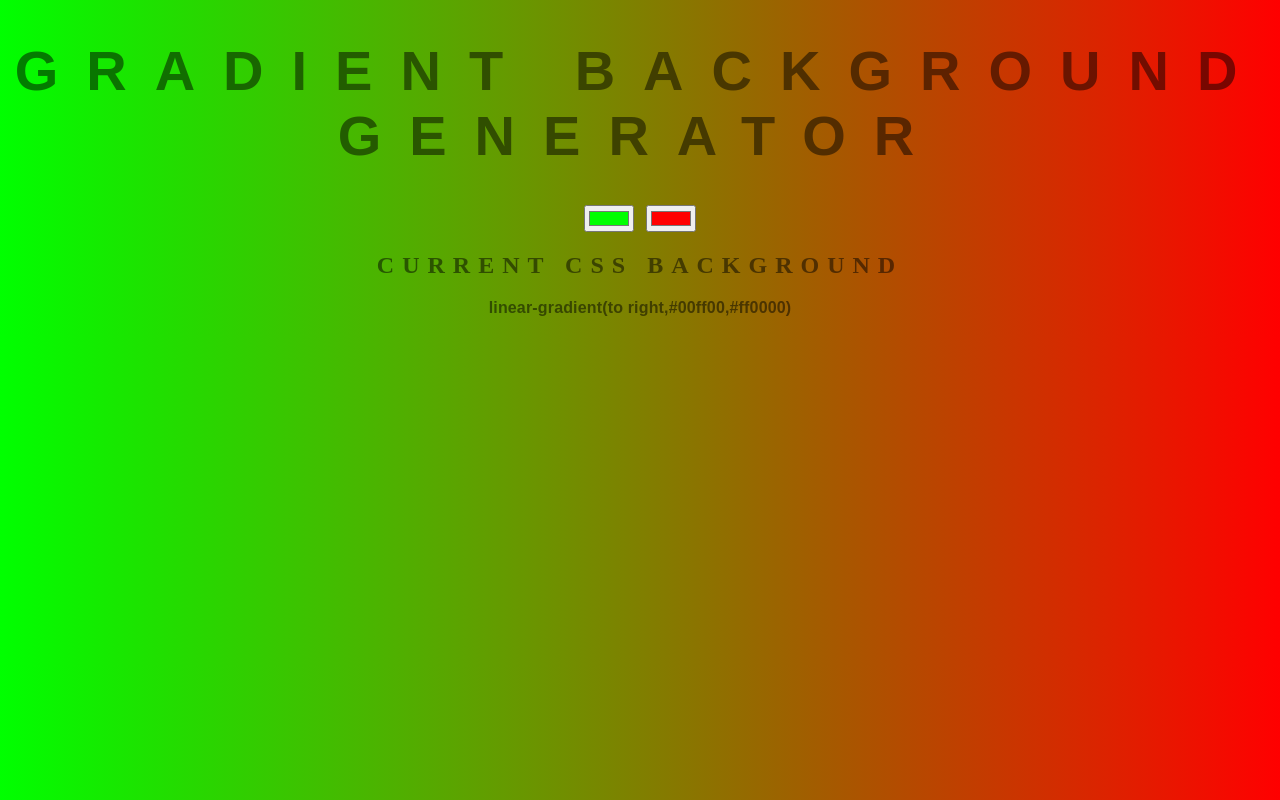
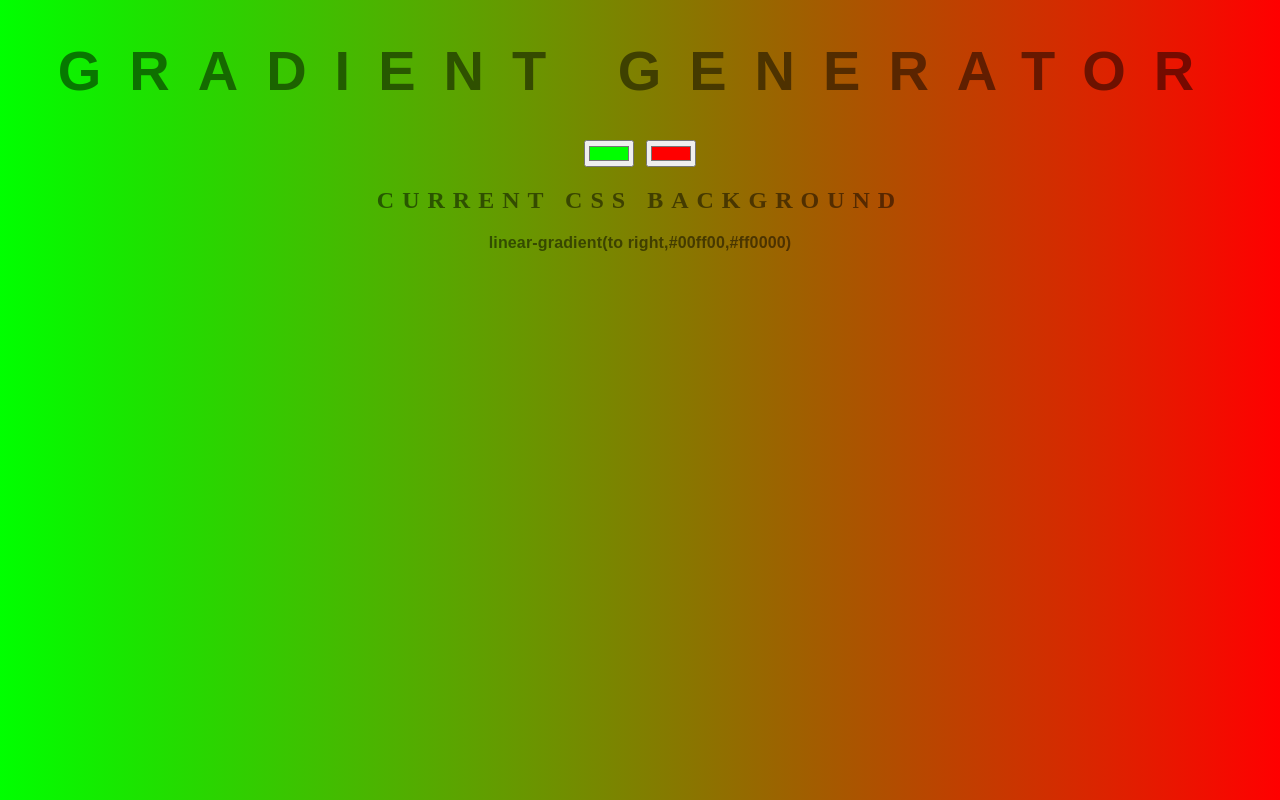
Before and after one commit to dirk005/background-generator, a plain HTML site: page index.html in a window 1280 px wide. Drawn offline with Linux system fonts and the light colour scheme.

Commit message:
new change

```diff
--- a/index.html
+++ b/index.html
@@ -7,7 +7,7 @@
 </head>
 
 <body id="gradient">
-	<h1>Gradient Background Generator</h1>
+	<h1>Gradient Generator</h1>
 	<input class="color1" type="color" name="color1" value="#00ff00">
 	<input class="color2" type="color" name="color2" value="#ff0000">
 	<h2>Current CSS background</h2>
```
